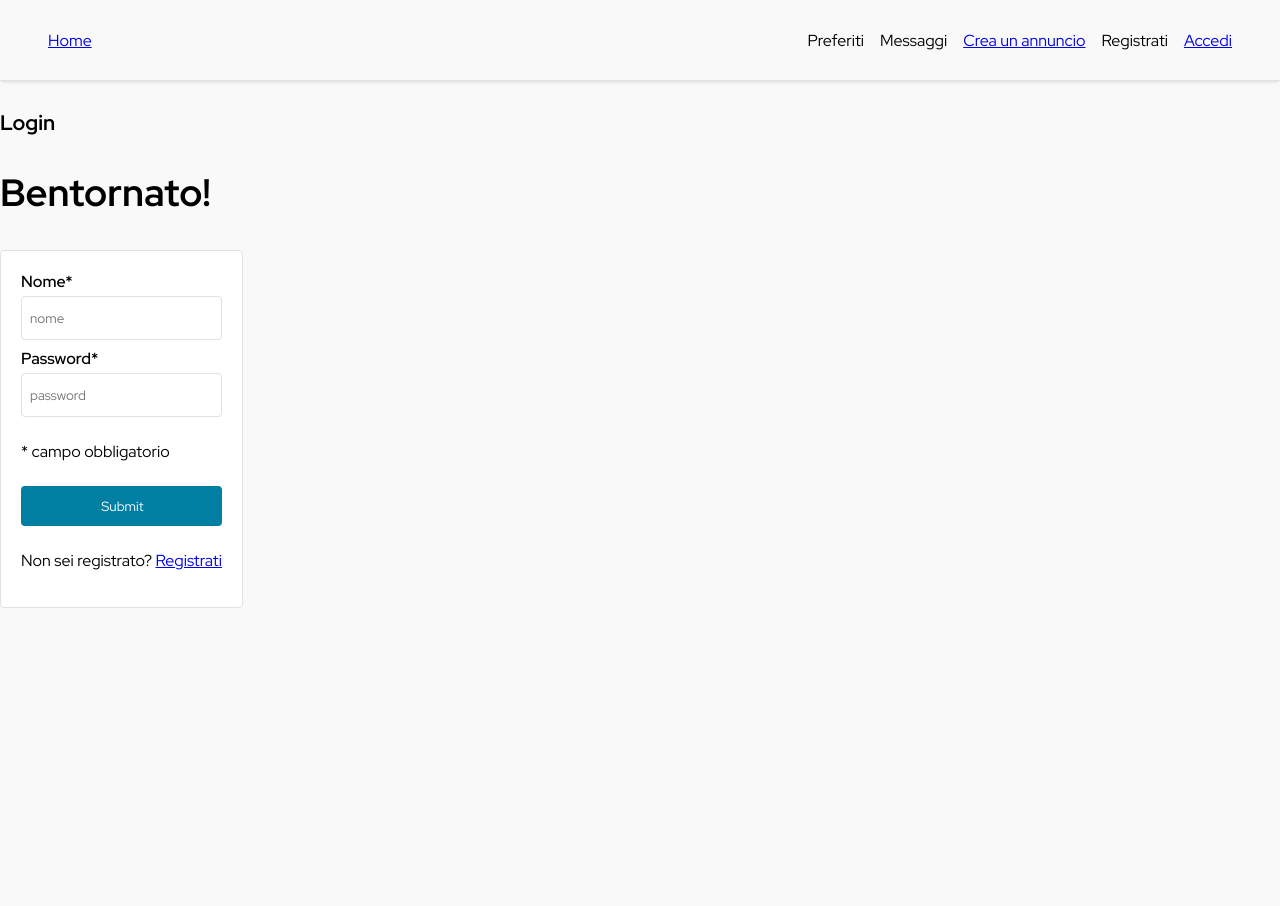
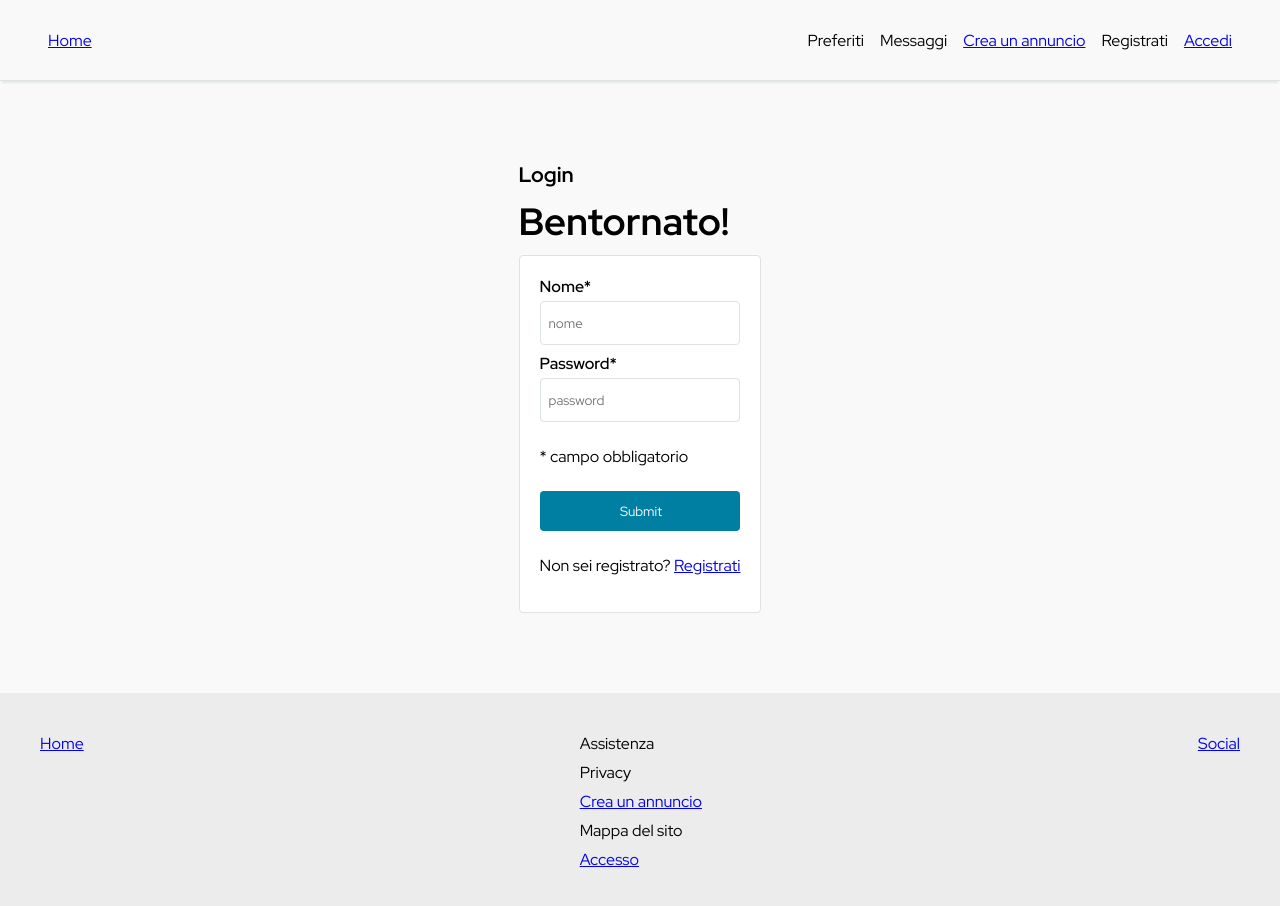
Before and after one commit to valeriaBassani/VDMart, a React (Create React App) app: page /login in a window 1280 px wide. Shown: the top 906 px of the page. Before the commit the page ends 800 px from the top, so only its background shows below. Built offline with nearby package versions, Linux system fonts and the light colour scheme.

Commit message:
migliorie

```diff
--- a/src/App.css
+++ b/src/App.css
@@ -28,6 +28,7 @@ body{
 h1,h2,h4{
     font-family: "Red Hat Display", sans-serif;
     font-weight: medium;
+    margin: 0px;
 }
 
 h1{
--- a/src/components/LogInForm/LogInForm.css
+++ b/src/components/LogInForm/LogInForm.css
@@ -6,7 +6,6 @@
     flex-direction: column;
     border: solid 1px var(--lightGrey);
     border-radius: 4px;
-    width: fit-content;
     justify-content: center;
     padding: 20px;
     gap: 8px;
@@ -18,7 +17,6 @@ input {
     border-radius: 4px;
     padding-left: 8px;
     height: 40px;
-    width: 100;
 }
 
 .Field{
--- /dev/null
+++ b/src/components/footer/Footer.css
@@ -0,0 +1,15 @@
+.Footer{
+    background-color: #ECECEC;
+    position: relative;
+    bottom: 0px;
+    display: flex;
+    justify-content: space-between;
+    height: fit-content;
+    padding: 40px;
+}
+
+.Action{
+    display:flex;
+    flex-direction: column;
+    gap: 8px;
+}
--- /dev/null
+++ b/src/components/footer/Footer.tsx
@@ -0,0 +1,21 @@
+import { Link } from "react-router-dom";
+import './Footer.css';
+
+export default function Footer() {
+    return (
+        <div className="Footer">
+            <Link to={`/`}>Home</Link>
+            <div className="Action">
+                <Link to={`/favourites`} className="NavLink">Assistenza</Link>
+                <Link to={`/messages`} className="NavLink">Privacy</Link>
+                <Link to={`/CreateAdv`}>Crea un annuncio</Link>
+                <Link to={`/signUp`} className="NavLink">Mappa del sito</Link>
+                <Link to={`/login`}>Accesso</Link>
+            </div>
+            <div>
+                <Link to={`/social`}>Social</Link>
+            </div>
+        </div>
+
+    )
+}
--- a/src/pages/Login.tsx
+++ b/src/pages/Login.tsx
@@ -1,12 +1,21 @@
+import Footer from "../components/footer/Footer";
 import LogInForm from "../components/LogInForm/LogInForm";
 import NavBar from "../components/NavBar/NavBar";
+import './Pages.css';
+import '../App.css';
+
 export default function LogIn() {
     return (
-        <>
+        <div>
             <NavBar />
-            <h4>Login</h4>
-            <h2>Bentornato!</h2>
-            <LogInForm />
-        </>
+            <div className="Content">
+                <div className="Input">
+                    <h4>Login</h4>
+                    <h2>Bentornato!</h2>
+                    <LogInForm />
+                </div>
+            </div>
+            <Footer />
+        </div>
     )
 }
--- /dev/null
+++ b/src/pages/Pages.css
@@ -0,0 +1,13 @@
+.Content{
+    display:flex;
+    flex-direction: column;
+    align-items: center;
+    justify-content: center;
+    margin: 80px 0px 80px 0px;
+}
+
+.Input{
+    display: flex;
+    flex-direction: column;
+    gap: 8px;
+}
--- a/src/pages/PrivateArea.tsx
+++ b/src/pages/PrivateArea.tsx
@@ -1,3 +1,4 @@
+import Footer from "../components/footer/Footer";
 import User from "../components/User/User";
 
 export default function LogIn() {
@@ -5,6 +6,7 @@ export default function LogIn() {
         <>
             <h4>Le tue credenziali</h4>
             <User firstName="valeria" secondName="bassani" mail="valeria@gmail.com" />
+            <Footer />
         </>
     )
 }
--- a/src/pages/SignUp.tsx
+++ b/src/pages/SignUp.tsx
@@ -1,13 +1,21 @@
+import Footer from "../components/footer/Footer";
 import NavBar from "../components/NavBar/NavBar";
 import SignUpForm from "../components/SignUpForm/SignUpForm";
+import './Pages.css';
+import '../App.css';
 
 export default function SignUp() {
     return (
         <>
             <NavBar />
-            <h4>Signup</h4>
-            <h2>Benvenuto!</h2>
-            <SignUpForm />
+            <div className="Content">
+                <div className="Input">
+                    <h4>Signup</h4>
+                    <h2>Benvenuto!</h2>
+                    <SignUpForm />
+                </div>
+            </div>
+            <Footer />
         </>
     )
 }
```
